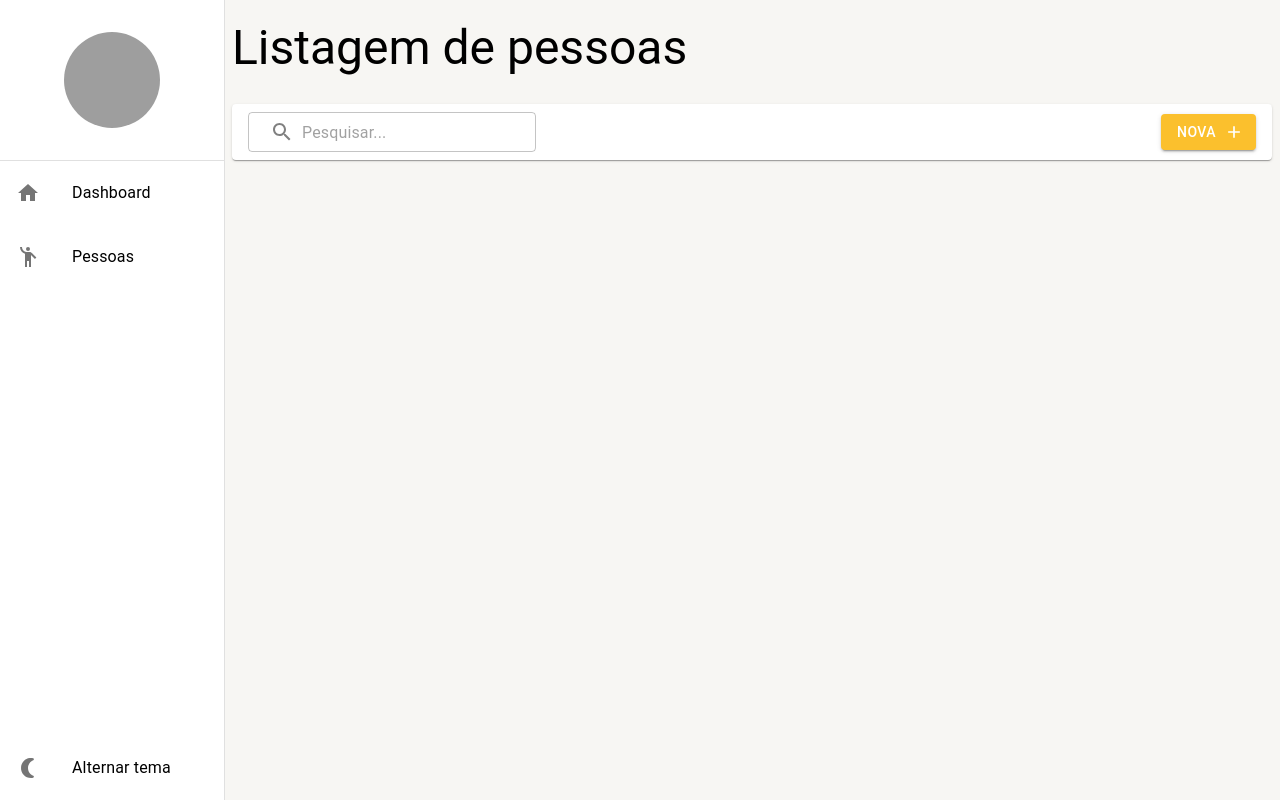
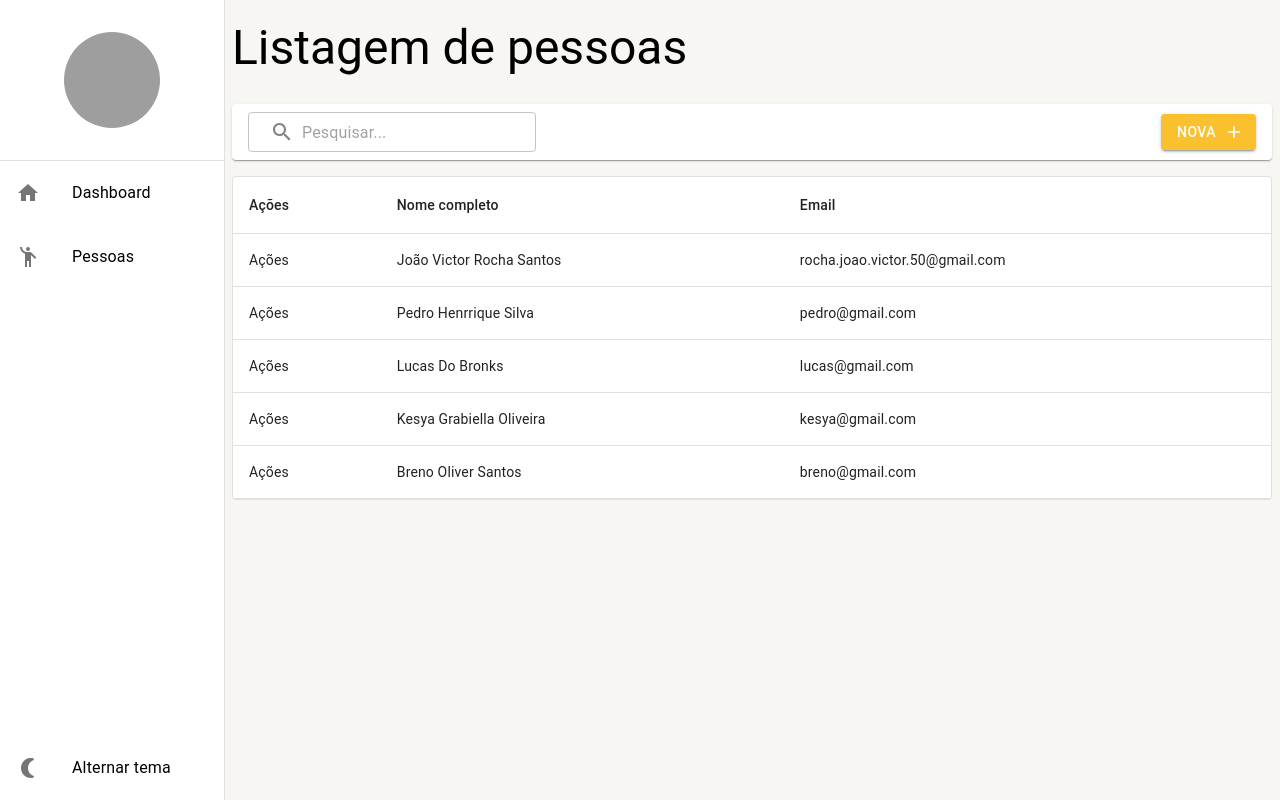
Before and after one commit to Joaorocha07/curso-material-ui, a Next.js app: page /dashboard/pessoas in a window 1280 px wide. Built offline with nearby package versions, Linux system fonts and the light colour scheme; data requests are answered from the project's data file; grey boxes are pictures that could not be loaded.

Commit message:
Adicionando tabela para listagem de pessoas

```diff
--- a/mock/database.json
+++ b/mock/database.json
@@ -5,6 +5,30 @@
             "email": "rocha.joao.victor.50@gmail.com",
             "cidadeId": 1,
             "nomeCompleto": "João Victor Rocha Santos"
+        },
+        {
+            "id": 2,
+            "email": "pedro@gmail.com",
+            "cidadeId": 2,
+            "nomeCompleto": "Pedro Henrrique Silva"
+        },
+        {
+            "id": 3,
+            "email": "lucas@gmail.com",
+            "cidadeId": 3,
+            "nomeCompleto": "Lucas Do Bronks"
+        },
+        {
+            "id": 4,
+            "email": "kesya@gmail.com",
+            "cidadeId": 4,
+            "nomeCompleto": "Kesya Grabiella Oliveira"
+        },
+        {
+            "id": 5,
+            "email": "breno@gmail.com",
+            "cidadeId": 5,
+            "nomeCompleto": "Breno Oliver Santos"
         }
     ]
 }
--- a/src/app/dashboard/pessoas/components/ListagemDePessoas.tsx
+++ b/src/app/dashboard/pessoas/components/ListagemDePessoas.tsx
@@ -1,15 +1,30 @@
 /* eslint-disable max-len */
 'use client'
+import { useEffect, useState } from 'react'
+import {
+  Paper,
+  Table,
+  TableBody,
+  TableCell,
+  TableContainer,
+  TableHead,
+  TableRow
+} from '@mui/material'
+
 import FerramentasListagem from '@/shared/components/ferramentas-listagem/FerramentasListagem'
 import useDebounce from '@/shared/hooks/UseDebounce'
-import LayoutBaseDePagina from
-  '@/shared/layouts/LayoutBaseDePagina'
+import LayoutBaseDePagina from '@/shared/layouts/LayoutBaseDePagina'
 import { PessoasService } from '@/shared/services/api/pessoas/PessoasService'
-import { useEffect, useState } from 'react'
+
+import { IListagemPessoa } from '@/types/pessoas'
 
 export default function ListagemDePessoas() {
   const [busca, setBusca] = useState<string>('')
-  const { debounce } = useDebounce(2000, false)
+  const { debounce } = useDebounce()
+
+  const [rows, setRows] = useState<IListagemPessoa[]>([])
+  const [totalCount, setTotalCount] = useState(0)
+  const [loading, setLoading] = useState(true)
 
   const handleInputChange = (texto: string) => {
     setBusca(texto)
@@ -26,15 +41,22 @@ export default function ListagemDePessoas() {
   }
 
   useEffect(() => {
+    setLoading(true)
+
     debounce(() => {
       void limpaBuscar()
       PessoasService.getAll(1, busca)
         .then((result) => {
+          setLoading(false)
+
           if(result instanceof Error) {
             alert(result.message)
             return
+          } else {
+            console.log(result)
+            setTotalCount(result.totalCount)
+            setRows(result.data)
           }
-          console.log(result)
         })
     })
   }, [busca])
@@ -51,6 +73,31 @@ export default function ListagemDePessoas() {
         />
       }
     >
+      <TableContainer
+        component={Paper}
+        variant='outlined'
+        sx={{ m: 1, width: 'auto' }}
+      >
+        <Table>
+          <TableHead>
+            <TableRow>
+              <TableCell>Ações</TableCell>
+              <TableCell>Nome completo</TableCell>
+              <TableCell>Email</TableCell>
+            </TableRow>
+          </TableHead>
+
+          {rows.map(row => (
+            <TableBody key={row.id}>
+              <TableRow>
+                <TableCell>Ações</TableCell>
+                <TableCell>{row.nomeCompleto}</TableCell>
+                <TableCell>{row.email}</TableCell>
+              </TableRow>
+            </TableBody>
+          ))}
+        </Table>
+      </TableContainer>
     </LayoutBaseDePagina>
   )
 }
```
Also changed, not shown: src/shared/services/api/pessoas/PessoasService.ts (+1 -19 lines), src/types/pessoas.d.ts (added, +18 -0 lines).
